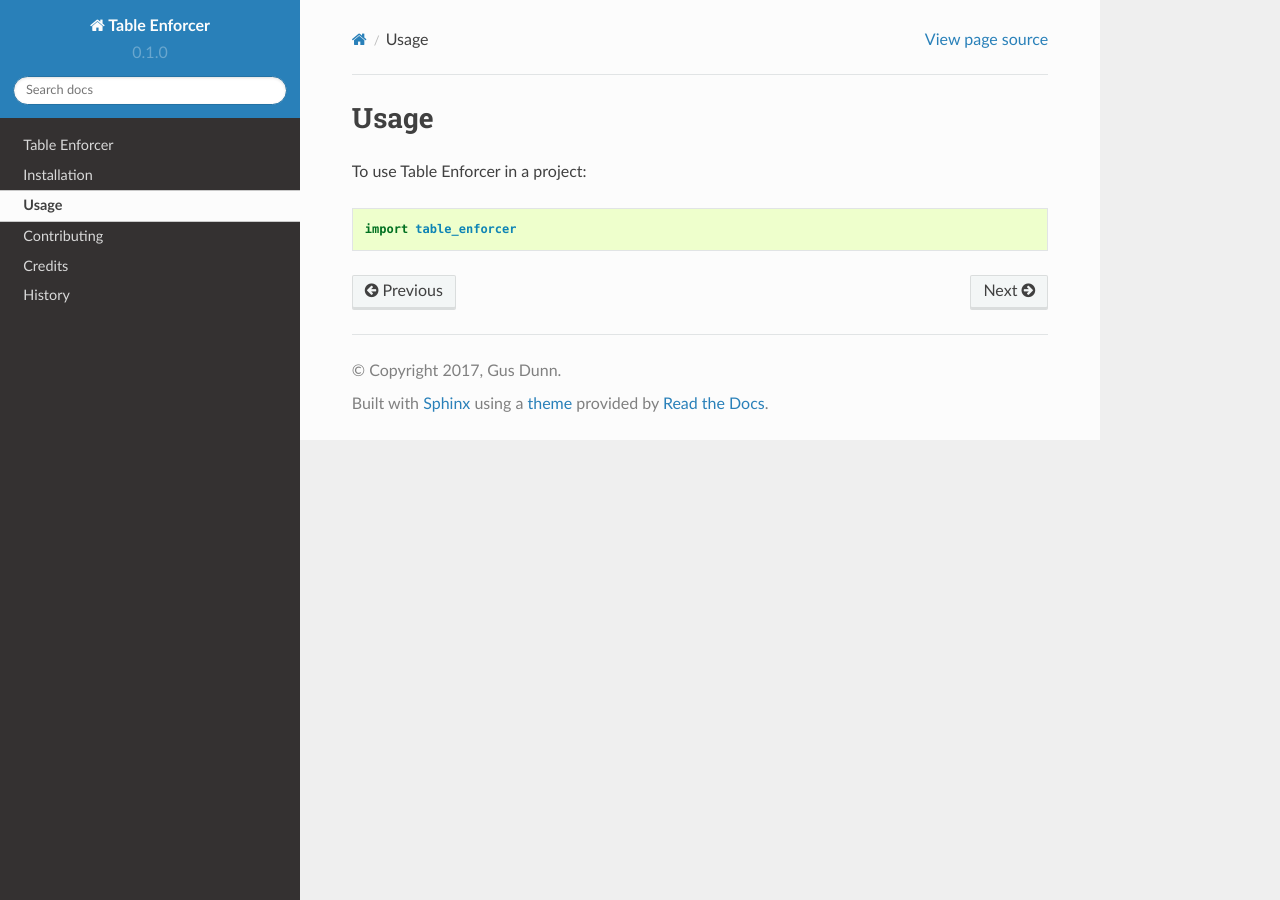
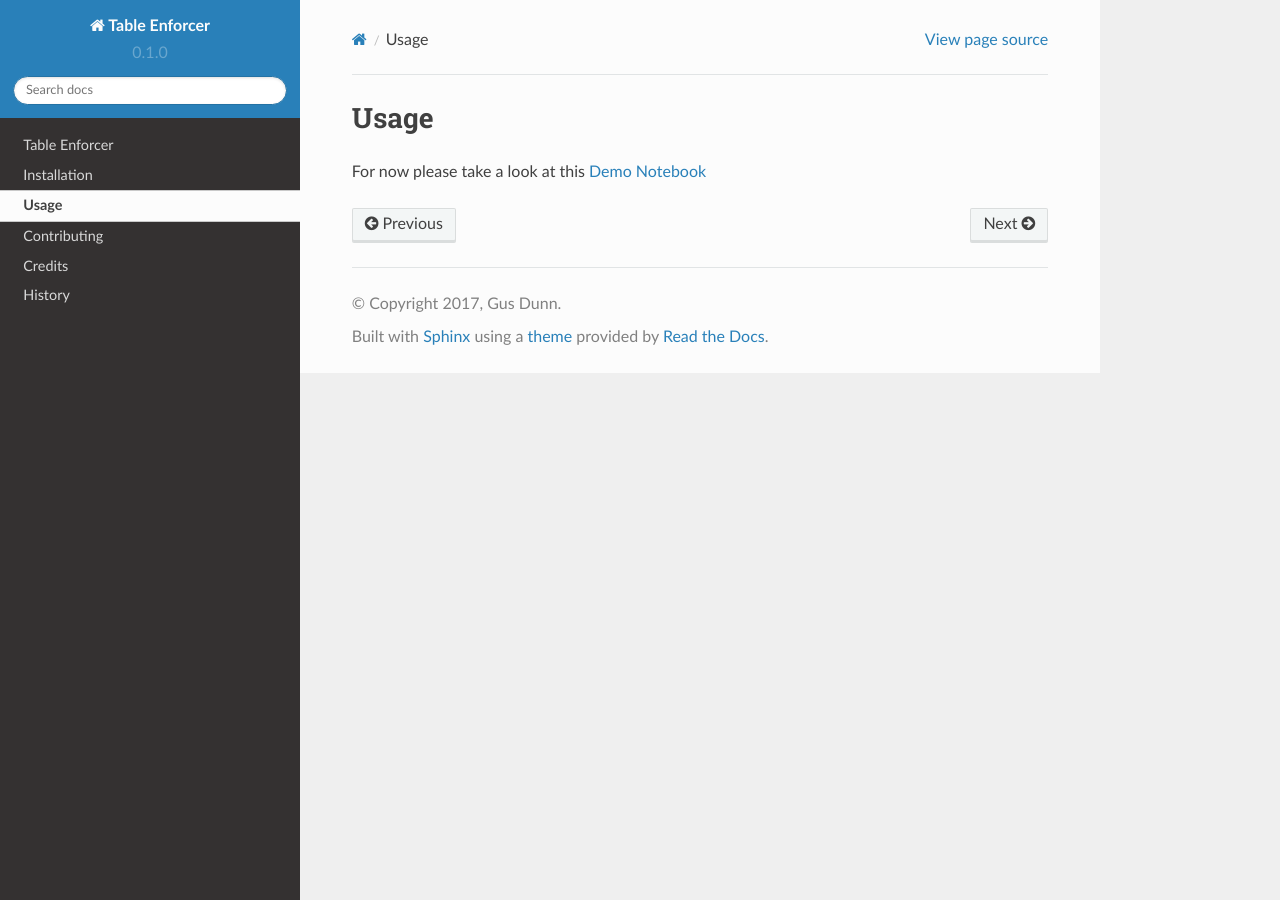
Before and after one commit to xguse/table_enforcer, a Sphinx documentation site: the page built from docs/usage.rst, in a window 1280 px wide. Built offline with Sphinx 7.4.7 and the Read the Docs theme 2.0.0, drawn with Linux system fonts in a browser that asks for light colours; pages that are not in the unit, such as notebooks, are missing from menus.

Commit message:
Added usage notebook link to docs.

```diff
--- a/README.rst
+++ b/README.rst
@@ -33,6 +33,12 @@ Features
   * Decorators for use in defining parameterized validators like ``between_4_and_60()``.
   * Declaration syntax for ``Enforcer`` is based on SqlAlchemy's `Table <http://docs.sqlalchemy.org/en/latest/core/metadata.html#sqlalchemy.schema.Table>`_ pattern.
 
+
+Demo Usage
+----------
+
+For now please take a look at this `Demo Notebook <https://github.com/xguse/table_enforcer/blob/develop/docs/demo_notebook/Usage_Demo.ipynb>`_
+
 Credits
 ---------
 
--- a/docs/usage.rst
+++ b/docs/usage.rst
@@ -2,6 +2,4 @@
 Usage
 =====
 
-To use Table Enforcer in a project::
-
-    import table_enforcer
+For now please take a look at this `Demo Notebook <https://github.com/xguse/table_enforcer/blob/develop/docs/demo_notebook/Usage_Demo.ipynb>`_
```
